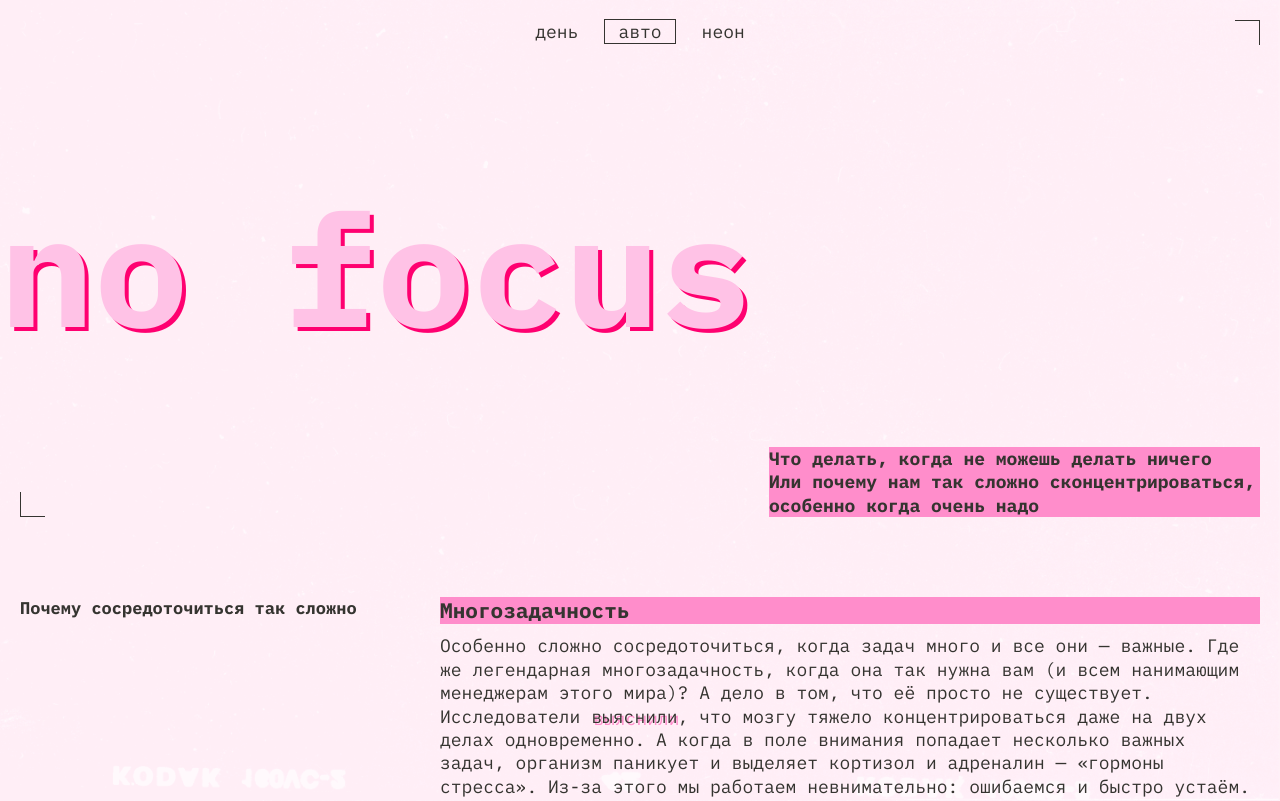
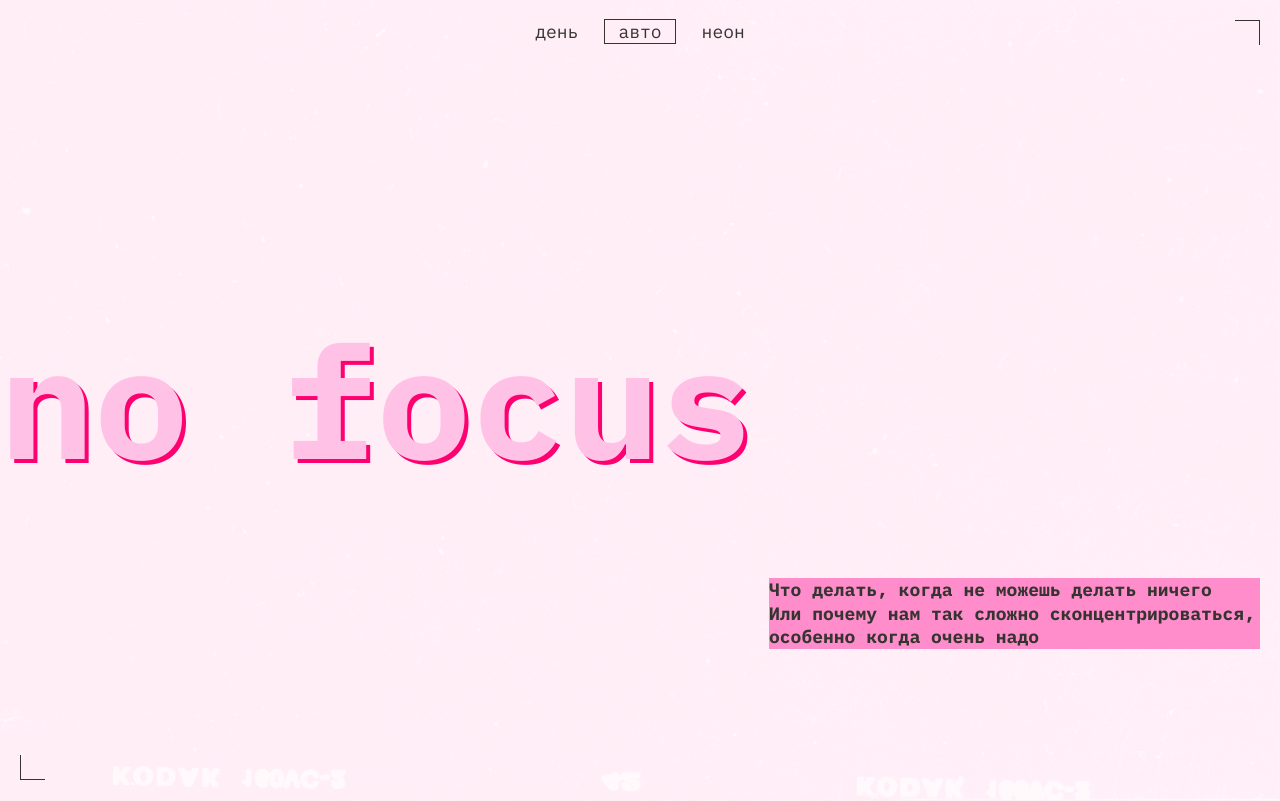
Before and after one commit to stfalaleev/slozhno-sosredotochitsya, a plain HTML site: page index.html in a window 1280 px wide. Shown: the top 801 px of the page. Drawn offline with Linux system fonts and the light colour scheme.

Commit message:
"fix cover"

```diff
--- a/styles/style.css
+++ b/styles/style.css
@@ -20,8 +20,8 @@
   grid-template-rows: 1fr auto 1fr auto;
   justify-items: end;
   align-items: start;
-  padding: var(--general-padding, 20px);
-  block-size: max (100vh, 668px);
+  padding: var(--general-padding, 10px);
+  block-size: 100vh;
 }
 
 .header__bulb {
```
